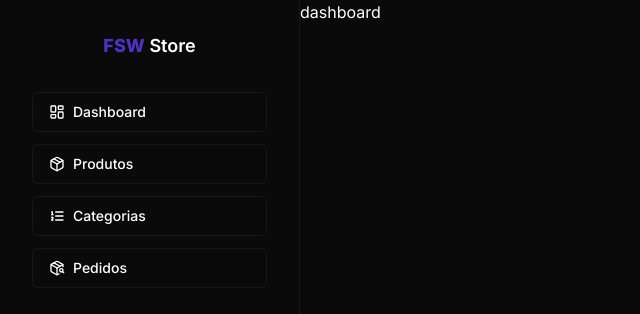
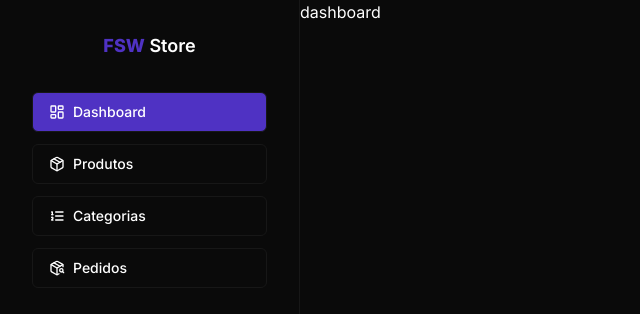
Before and after one commit to oMatheus-Farias/fsw-store, a Next.js app: page /dashboard in a window 1280 px wide. Shown: the top 314 px of the page, without its empty margins (0-640 px from the left). Built offline with nearby package versions, Linux system fonts and the light colour scheme.

Commit message:
feat: ensure dashboard and products button have correct background on selected

```diff
--- a/src/app/(admin)/dashboard/components/sidebar.tsx
+++ b/src/app/(admin)/dashboard/components/sidebar.tsx
@@ -1,3 +1,5 @@
+"use client";
+
 import { Button } from "@/components/ui/button";
 import {
   LayoutDashboardIcon,
@@ -5,8 +7,12 @@ import {
   PackageIcon,
   PackageSearchIcon,
 } from "lucide-react";
+import Link from "next/link";
+import { usePathname } from "next/navigation";
 
 const Sidebar = () => {
+  const path = usePathname();
+
   return (
     <div className="flex min-w-[300px] flex-col items-center gap-8 border-r border-solid border-accent bg-background p-8">
       <h1 className="text-lg font-semibold">
@@ -14,22 +20,46 @@ const Sidebar = () => {
       </h1>
 
       <div className="flex w-full flex-col gap-3">
-        <Button variant="outline" className="flex w-full justify-start gap-2">
+        <Link href="/dashboard">
+          <Button
+            variant="outline"
+            className={`flex w-full justify-start gap-2
+          ${path === "/dashboard" && "bg-primary text-white hover:bg-primary"}
+          `}
+          >
             <LayoutDashboardIcon size={16} />
             Dashboard
           </Button>
+        </Link>
 
-        <Button variant="outline" className="flex w-full justify-start gap-2">
+        <Link href="/dashboard/products">
+          <Button
+            variant="outline"
+            className={`flex w-full justify-start gap-2
+          ${path.includes("/products") && "bg-primary text-white hover:bg-primary"}
+          `}
+          >
             <PackageIcon size={16} />
             Produtos
           </Button>
+        </Link>
 
-        <Button variant="outline" className="flex w-full justify-start gap-2">
+        <Button
+          variant="outline"
+          className={`flex w-full justify-start gap-2
+          ${path.includes("/categories") && "bg-primary text-white hover:bg-primary"}
+          `}
+        >
           <ListOrderedIcon size={16} />
           Categorias
         </Button>
 
-        <Button variant="outline" className="flex w-full justify-start gap-2">
+        <Button
+          variant="outline"
+          className={`flex w-full justify-start gap-2
+          ${path.includes("/orders") && "bg-primary text-white hover:bg-primary"}
+          `}
+        >
           <PackageSearchIcon size={16} />
           Pedidos
         </Button>
--- /dev/null
+++ b/src/app/(admin)/dashboard/products/page.tsx
@@ -0,0 +1,9 @@
+const ProductsPage = () => {
+  return (
+    <div>
+      <h1>products</h1>
+    </div>
+  );
+};
+
+export default ProductsPage;
```
Lines whose indentation alone changed are shown as unchanged.
